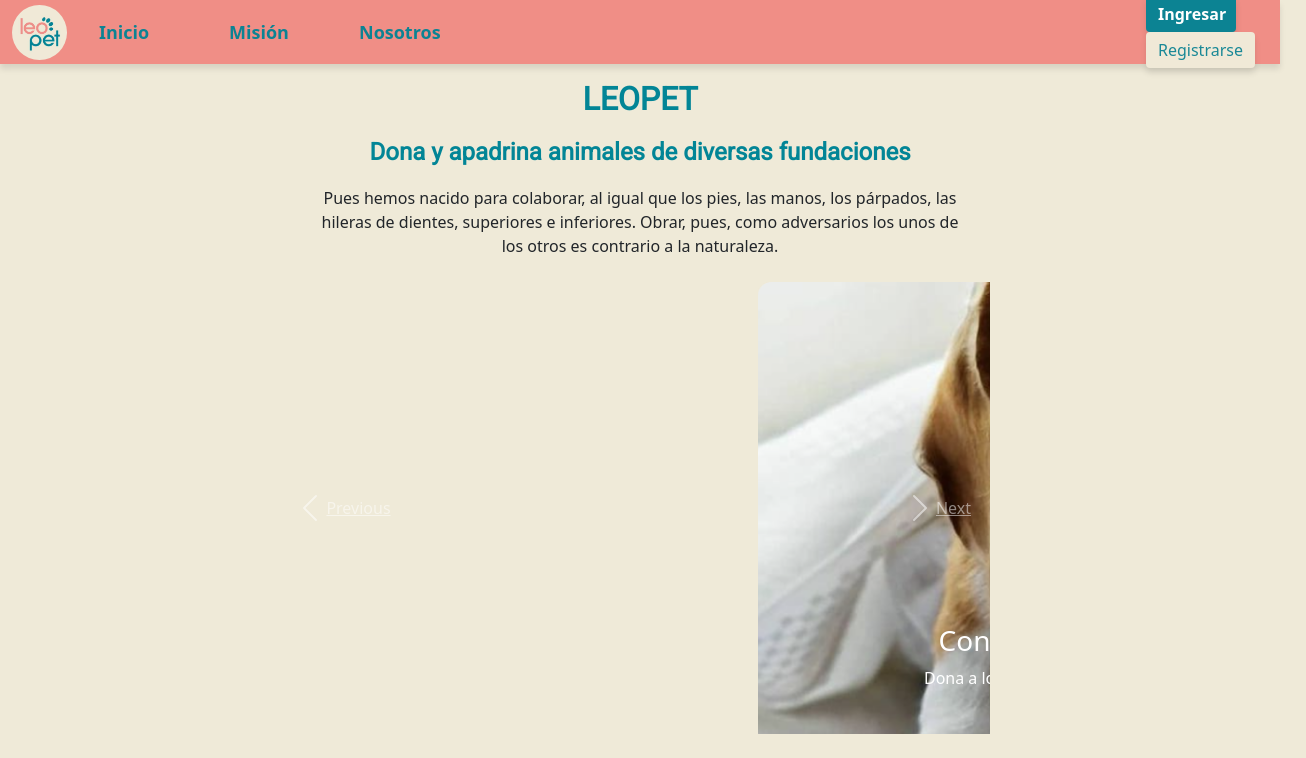
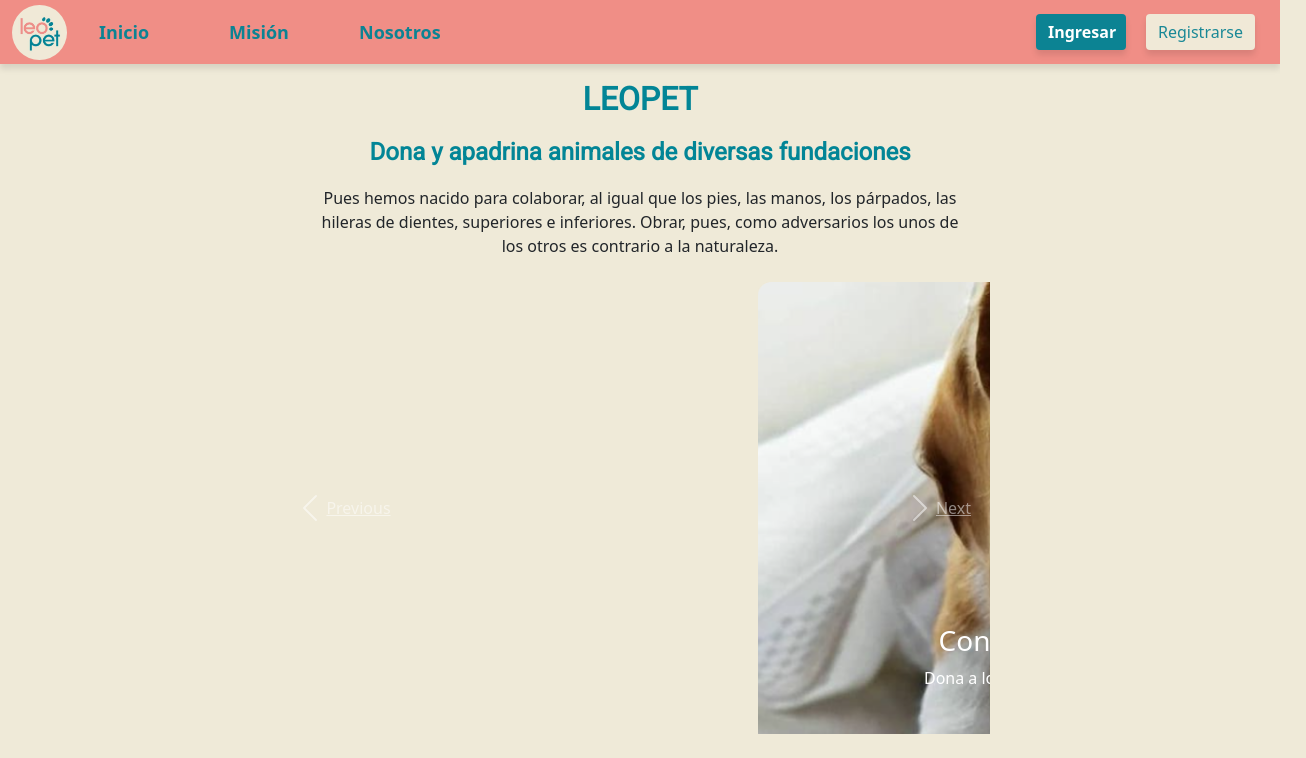
Before and after one commit to leopet-devs/leopet-frontend-web, a React (Vite) app in the folder frontend-web-main/: page /home in a window 1280 px wide. Shown: the top 758 px of the page, 1306 px wide, since content can reach past the window. Built offline with nearby package versions, Linux system fonts and the light colour scheme.

Commit message:
Se arregló la posición de los botones Ingresar y Registrarse

```diff
--- a/frontend-web-main/src/Components/Shared/Navbars/NavBars.scss
+++ b/frontend-web-main/src/Components/Shared/Navbars/NavBars.scss
@@ -73,6 +73,10 @@
   }
  }
 
+.flex {
+  display: flex;
+}
+
 .column{
   display: flex;
   flex-direction: column;
```
